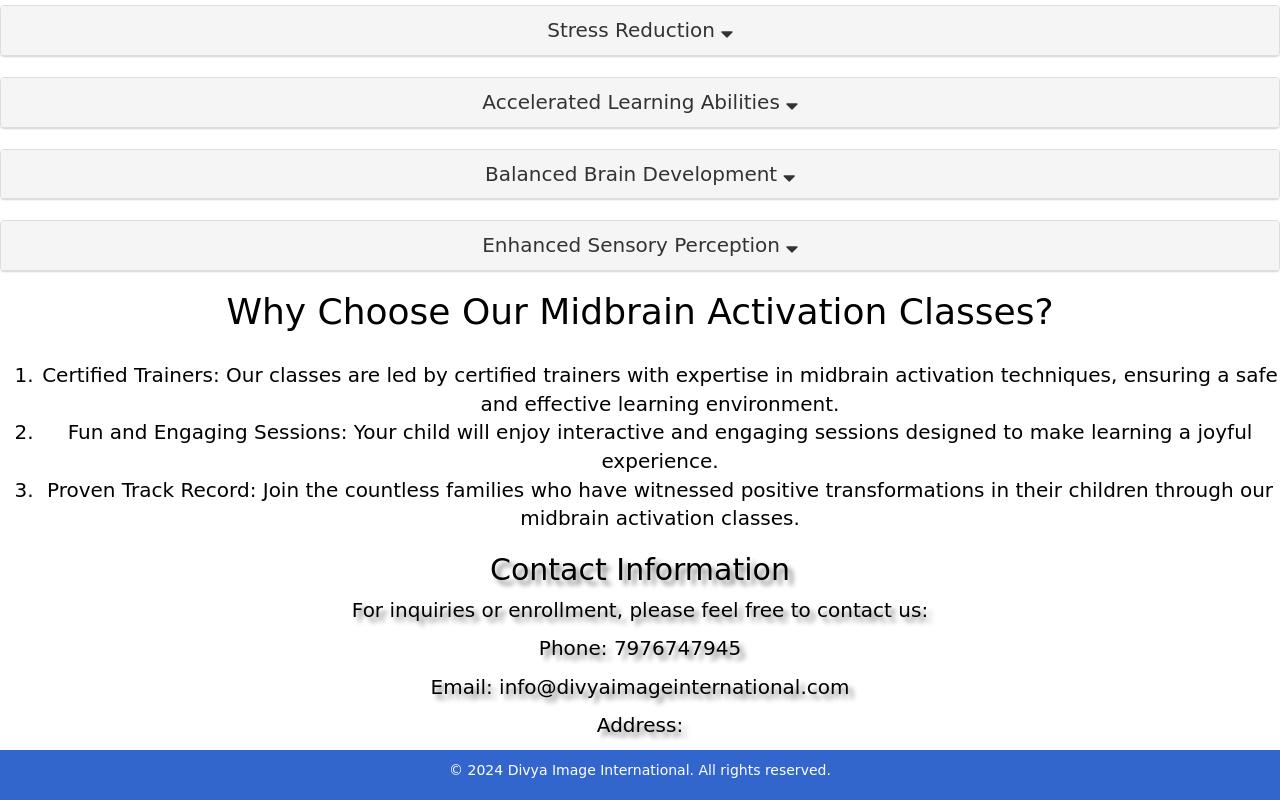
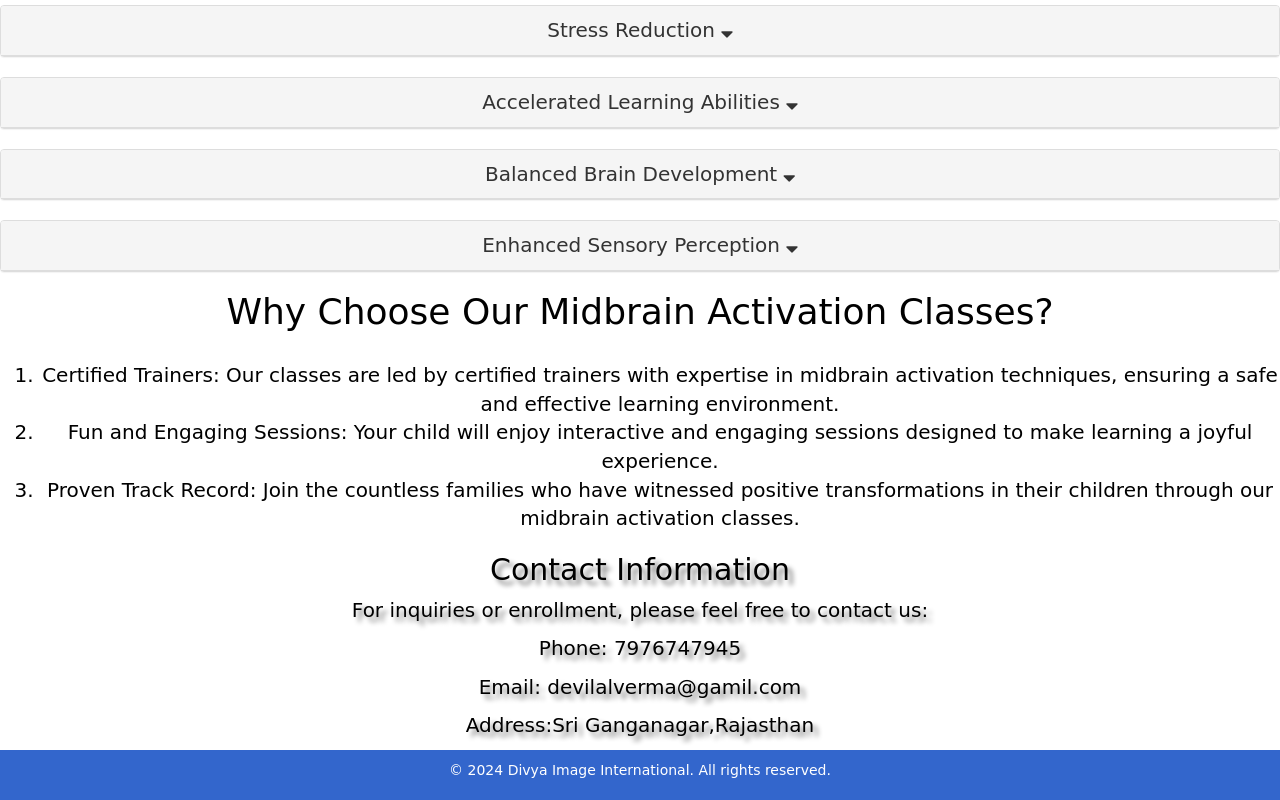
Before and after one commit to divya-image/DIVYA-IMAGE-INTERNATIONAL, a plain HTML site: page index.html in a window 1280 px wide. Shown: the part 876-1676 px from the top of the page. Drawn offline with nearby package versions, Linux system fonts and the light colour scheme.

Commit message:
Update index.html

```diff
--- a/index.html
+++ b/index.html
@@ -292,8 +292,8 @@
         <h2>Contact Information</h2>
         <p>For inquiries or enrollment, please feel free to contact us:</p>
         <p>Phone: 7976747945</p>
-        <p>Email: info@divyaimageinternational.com</p>
-        <p>Address:</p>
+        <p>Email: devilalverma@gamil.com</p>
+        <p>Address:Sri Ganganagar,Rajasthan</p>
     </section>
 
     <footer style="background-color: #3366cc; color: white;text-align:center; padding: 10px;position: relative;">
```
